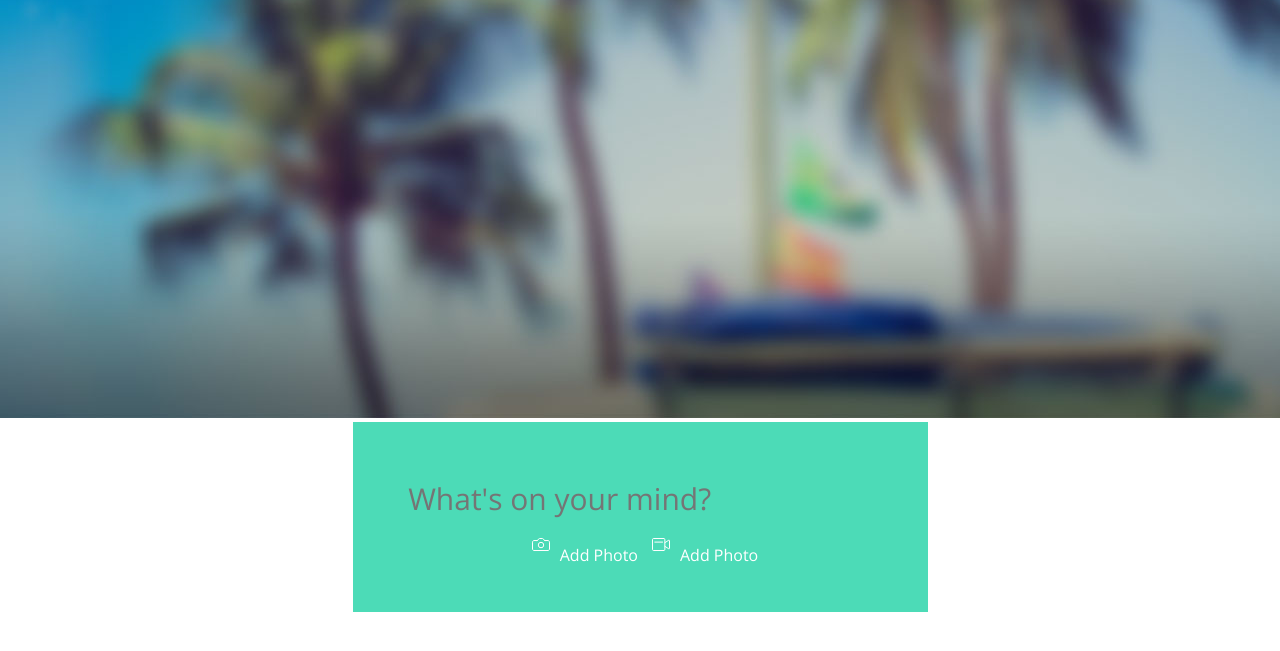
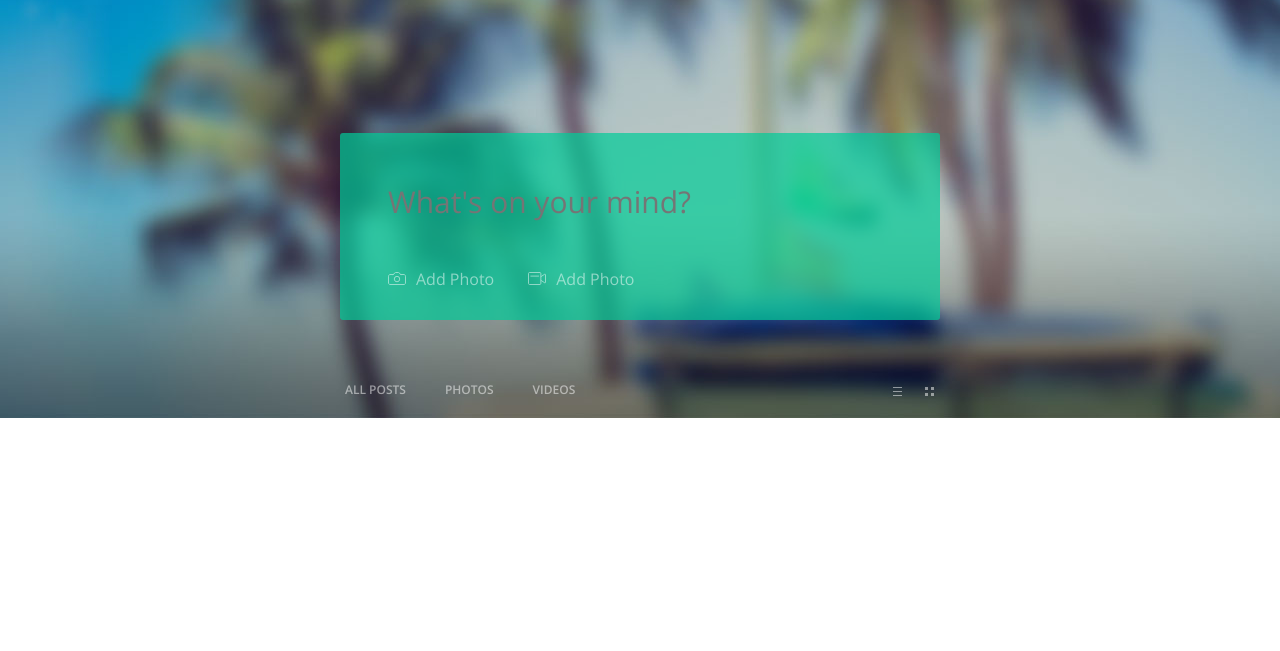
Before and after one commit to Johnkinney77/InVision-FrontEnd, a website: page index.html in a window 1280 px wide. Shown: the part 67-718 px from the top of the page. Drawn offline with nearby package versions, Linux system fonts and the light colour scheme.

Commit message:
hero image done with subnav completed

```diff
--- /dev/null
+++ b/backbone/data/data.js
@@ -0,0 +1,10 @@
+[
+{name: 'Sam Soffes',
+comment: 'How to Get Inspired: the Right Way - Designmodo bit.ly/1hqgbQA Good stuff from <a class="at-someone" href="#">@designmodo!</a>',
+img_url: "./public/imgs/profile_pictures/sam-soffes-profile-pic.jpg"},
+{name: 'Meg Robichaud',
+comment: 'My view this morning is simply beautiful... instagram.com/p/mV0PUrHRwQ/',
+img_url: "./public/imgs/profile_pictures/meg-robinchaud-profile-pic.jpg",
+photo_url: "./public/imgs/meg-instagram.jpg"
+}
+]
--- a/index.html
+++ b/index.html
@@ -15,7 +15,7 @@
       <a href="">
         <img id="logo" src="./public/imgs/simply-social-logo.svg"> <span id="simply-logo">simply</span><span id="social-logo">social</span>
       </a>
-      <div id="right">
+      <div class="right">
         <a href=""><img src="./public/imgs/new-comment.svg"></a>
         <input type="text"/>
         <a id="mobile-search" href="#"><img src="./public/imgs/search-icon-green.svg"></a>
@@ -33,14 +33,32 @@
     </nav>
   </div>
   <div id="hero-image-container">
-    <img id="header-img" src="./public/imgs/header-image.jpg"/>
+<!--     <img id="header-img" src="./public/imgs/header-image.jpg"/>  -->
     <div class="inner-container">
       <div id="create-message">
         <input type="text" placeholder="What's on your mind?">
-        <a href=""><img src="./public/imgs/upload-images-icon.svg"><span>Add Photo</span></a>
-        <a href=""><img src="./public/imgs/upload-video-icon.svg"><span>Add Photo</span></a>
+        <a href="#"><img src="./public/imgs/upload-images-icon.svg"><span>Add Photo</span></a>
+        <a href="#"><img src="./public/imgs/upload-video-icon.svg"><span>Add Photo</span></a>
       </div>
       <div id="subnav">
+        <div id="filters">
+          <a href="#">ALL POSTS</a>
+          <a href="#">PHOTOS</a>
+          <a href="#">VIDEOS</a>
+        </div>
+        <div class="right">
+          <a id="list" href="#">
+            <div class="list-bar"></div>
+            <div class="list-bar"></div>
+            <div class="list-bar"></div>
+          </a>
+          <a id="tiles" href="#">
+            <div class="tile-button"></div>
+            <div class="tile-button"></div>
+            <div class="tile-button"></div>
+            <div class="tile-button"></div>
+          </a>
+        </div>
       </div>
     </div>
   </div>
--- a/sassfile.scss
+++ b/sassfile.scss
@@ -28,49 +28,75 @@ body {
 }
 
 .inner-container {
-  width: 575px;
+  max-width: 600px;
+  width: 96%;
+  margin: 0 2%;
   margin: 0 auto;
 }
 
 #hero-image-container {
+  background: url('../imgs/header-image.jpg');
+  background-position: middle;
+  background-repeat: none;
   width: 100%;
+  height: 485px;
   overflow: hidden;
-  text-align: center;
 
-  #header-img {
-    height: 485px;
-    margin-left: auto;
-    margin-right: auto;
-  }
+  // #header-img {
+  //   height: 485px;
+  //   margin-left: auto;
+  //   margin-right: auto;
+  // }
 
   #create-message {
     background-color: rgba(0,204,153,0.7);
-    padding: 8%;
+    padding: 8% 8% 0 8%;
+    width: 84%;
+    top: 200px;
     position: relative;
-    width: 84%;
+    border-radius: 3px;
 
     input {
       background-color: rgba(0,0,0,0);
       border: none;
       display: block;
-      width: 80%;
-      padding: 2%;
+      margin-bottom: 40px;
       font-size: 30px;
       font-family: $main-font;
-      ::-webkit-input-placeholder { color: white; }
-      :-moz-placeholder { color: white; }
-      ::-moz-placeholder { color: white; }
-      :-ms-input-placeholder { color: white; }
+      width: 100%;
+      // ::-webkit-input-placeholder { color: white; }
+      // :-moz-placeholder { color: white; }
+      // ::-moz-placeholder { color: white; }
+      // :-ms-input-placeholder { color: white; }
+    }
+
+    input:focus {
+      outline: none;
     }
 
     a {
       color: white;
       font-family: $main-font;
       text-decoration: none;
+      opacity: 0.5;
+      margin-bottom: 10px;
+      display: inline-block;
 
         img {
-          padding: 10px;
+          padding: 10px 10px 10px 0;
         }
+
+        span {
+          padding: 10px 10px 10px 0;
+          top: -10px;
+          position: relative;
+          display: inline-block;
+          color: white;
+          margin-right: 20px;
+        }
+    }
+    a:hover {
+      opacity: 1;
     }
   }
 }
@@ -106,7 +132,7 @@ body {
     padding: 10px 10px 10px 0;
   }
 
-  #right {
+  .right {
     float: right;
     display: inline-block;
 
@@ -201,6 +227,66 @@ body {
   }
 }
 
+#subnav {
+  width: 100%;
+  position: relative;
+  top: 260px;
+
+  a {
+    padding: 5px;
+    padding-bottom: 16px;
+    opacity: 0.5;
+  }
+
+  #filters {
+    display: inline-block;
+
+    a {
+      font-family: $main-font;
+      font-weight: 600;
+      color: white;
+      font-size: 12px;
+      margin-right: 25px;
+      text-decoration: none;
+      border-bottom: 4px solid rgba(0,0,0,0.0);
+    }
+
+    a:hover {
+      border-bottom: 4px solid $main-green;
+      opacity: 1;
+    }
+  }
+
+  .right {
+    float: right;
+    display: inline-block;
+
+    #tiles, #list {
+      width: 12px;
+      display: block;
+      float: left;
+      margin-left: 10px;
+
+      .list-bar {
+        width: 9px;
+        margin: 0 auto;
+        height: 1px;
+        margin: 1.5px 1.5px 3px 1.5px;
+        background-color: white;
+      }
+
+      .tile-button {
+        width: 3px;
+        height: 3px;
+        margin: 1.5px;
+        float: left;
+        background-color: white;
+
+      }
+    }
+  }
+}
+
 $width-name: max-width;
 $target-width: 550px;
 
@@ -208,7 +294,7 @@ $target-width: 550px;
 
   #nav {
 
-    #right {
+    .right {
 
       #mobile-search {
         display: inline-block;
```
Also changed, not shown: public/css/sassfile.css, public/imgs/meg-instagram.jpg (added), public/imgs/profile_pictures/kerem-suer-profile-pic.jpg (added), public/imgs/profile_pictures/liang-shi-profile-pic.jpg (added), public/imgs/profile_pictures/meg-robinchaud-profile-pic.jpg (added), public/imgs/profile_pictures/sam-soffes-profile-pic.jpg (added), public/imgs/profile_pictures/vitor-leal-profile-pic.jpg (added), public/imgs/vitor-video.jpg (added).
